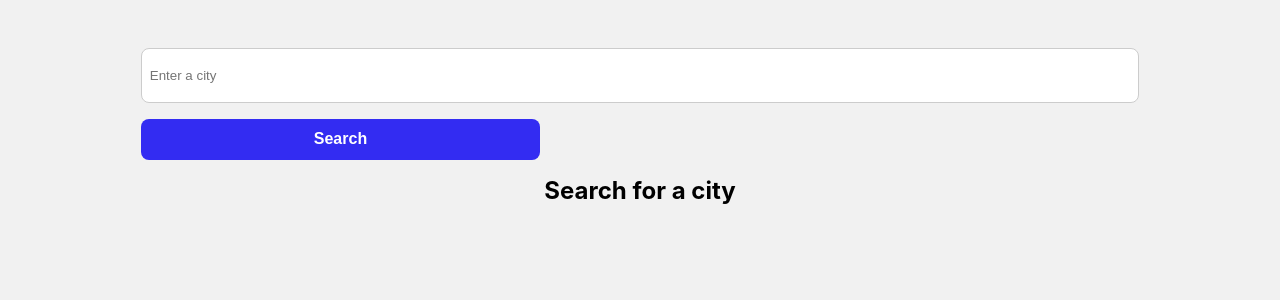
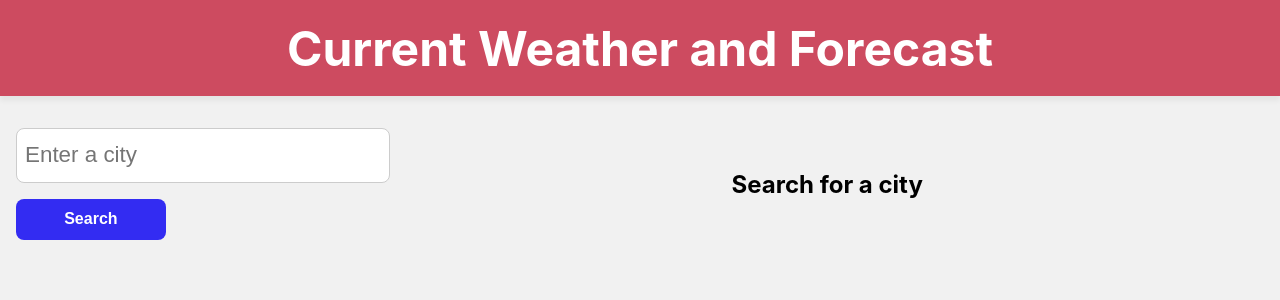
Before and after one commit to robinbenitezmora/capstone3, a React (Create React App) app: page / in a window 1280 px wide. Shown: the top 300 px of the page. Built offline with nearby package versions, Linux system fonts and the light colour scheme.

Commit message:
Complete styles

```diff
--- a/src/App.css
+++ b/src/App.css
@@ -7,8 +7,28 @@
 }
 
 body {
-  font-family: 'Poppins', sans-serif;
+  font-family: 'Lato', sans-serif;
   background: #f1f1f1;
+}
+
+nav {
+  height: 5rem;
+  width: 100%;
+  position: fixed;
+  z-index: 999;
+  display: flex;
+  justify-content: center;
+  align-items: center;
+  padding: 0 1rem;
+  box-shadow: 0 5px 5px rgba(0, 0, 0, 0.05);
+  background-color: #cd4b60;
+}
+
+.brand-logo {
+  text-align: center;
+  font-size: 1.4rem;
+  font-weight: 700;
+  color: #fff;
 }
 
 .container {
@@ -19,6 +39,9 @@ body {
   height: auto;
   background: #f1f1f1;
   padding: 1rem;
+  margin-bottom: 2rem;
+  position: absolute;
+  top: 5rem;
 }
 
 .form {
@@ -46,6 +69,7 @@ body {
   border: 1px solid #ccc;
   border-radius: 0.5rem;
   outline: none;
+  font-size: 1.4rem;
 }
 
 .btn {
@@ -79,6 +103,7 @@ body {
   width: 100%;
   height: auto;
   gap: 1rem;
+  margin-top: 2rem;
 }
 
 .board__card {
@@ -105,8 +130,8 @@ body {
   border-radius: 0.5rem;
 }
 
-.board__card--header__city {
-  font-size: 1.5rem;
+.board__card--header__city__name__title {
+  font-size: 1.8rem;
   font-weight: 700;
 }
 
@@ -117,3 +142,78 @@ body {
   font-size: 1.5rem;
   font-weight: 700;
 }
+
+.board__card--header__city__forecast {
+  display: flex;
+  flex-direction: column;
+  justify-content: space-between;
+  align-items: center;
+  width: 100%;
+  height: auto;
+  gap: 1rem;
+  padding: 1rem 0;
+  font-size: 1.5rem;
+  font-weight: 500;
+}
+
+@media screen and (min-width: 768px) {
+  nav {
+    height: 6rem;
+  }
+
+  .brand-logo {
+    font-size: 3rem;
+  }
+
+  .container {
+    flex-direction: row;
+  }
+
+  .form {
+    display: flex;
+    flex-direction: column;
+    width: 30%;
+    height: auto;
+    margin-top: 2rem;
+    gap: 1rem;
+  }
+
+  .board {
+    display: flex;
+    flex-direction: column;
+    justify-content: center;
+    align-items: center;
+    width: 70%;
+    height: auto;
+    gap: 1rem;
+    margin-top: 2rem;
+  }
+
+  .board__card--header__city__name {
+    padding: 3rem;
+  }
+
+  .board__card--header__city__name__title,
+  .board__card--header__city__name__temp {
+    font-size: 3rem;
+  }
+
+  .board__card--header__city__name__date {
+    font-size: 2.2rem;
+  }
+
+  .board__card--header__city__forecast {
+    padding: 1rem;
+    font-size: 2.5rem;
+    font-weight: 700;
+  }
+
+  .board__card--header__city__name__desc {
+    font-size: 2rem;
+  }
+
+  .board__card--header__city__name__img {
+    transform: scale(2);
+    margin: 3rem;
+  }
+}
--- a/src/App.js
+++ b/src/App.js
@@ -3,13 +3,17 @@ import Navbar from './components/navbar';
 import Panel from './components/panel';
 import './App.css';
 
-const App = () => (
+function App() {
+  return (
     <Router>
+      <div className="App">
         <Navbar />
         <Routes>
           <Route path="/" element={<Panel />} />
         </Routes>
+      </div>
     </Router>
   );
+}
 
 export default App;
--- a/src/components/board.js
+++ b/src/components/board.js
@@ -6,10 +6,13 @@ const Board = ({
   showData, loading, weather, forecast,
 }) => {
   const time = new Date();
-  const day = time.getDay();
+  const minutes = time.getMinutes();
+  const hour = time.getHours();
+  const day = time.getDate();
   const month = time.getMonth() + 1;
   const year = time.getFullYear();
-  const date = `${day}/${month}/${year}`;
+  const date = `${day}/${month}/${year}
+  ${hour}:${minutes}`;
 
   let URL = '';
   let iconURL = '';
@@ -59,26 +62,31 @@ const Board = ({
                 <div className="board__card--header__city__forecast__day">
                   <p className="board__card--header__city__forecast__day__date">
                     Max Temperature:
+                    {'  '}
                     {(weather.main.temp_max - 273.15).toFixed(1)}
                     °C
                   </p>
                   <p className="board__card--header__city__forecast__day__date">
                     Min Temperature:
+                    {'  '}
                     {(weather.main.temp_min - 273.15).toFixed(1)}
                     °C
                   </p>
                   <p className="board__card--header__city__forecast__day__date">
                     Thermal Sensation:
+                    {'  '}
                     {(weather.main.feels_like - 273.15).toFixed(1)}
                     °C
                   </p>
                   <p className="board__card--header__city__forecast__day__date">
                     Humidity:
+                    {'  '}
                     {weather.main.humidity}
                     %
                   </p>
                   <p className="board__card--header__city__forecast__day__date">
                     Wind Speed:
+                    {'  '}
                     {weather.wind.speed}
                     m/s
                   </p>
--- a/src/components/navbar.js
+++ b/src/components/navbar.js
@@ -1,11 +1,14 @@
 import React from 'react';
+import { Link } from 'react-router-dom';
 
-const Navbar = () => {
-  <nav className="navbar">
-    <div className="container">
-      <h2 className="navbar-brand">Weather Info</h2>
+const Navbar = () => (
+  <nav>
+    <div className="nav-wrapper">
+      <Link to="/" className="brand-logo">
+        Current Weather and Forecast
+      </Link>
     </div>
-  </nav>;
-};
+  </nav>
+);
 
 export default Navbar;
```
Lines whose indentation alone changed are shown as unchanged.
